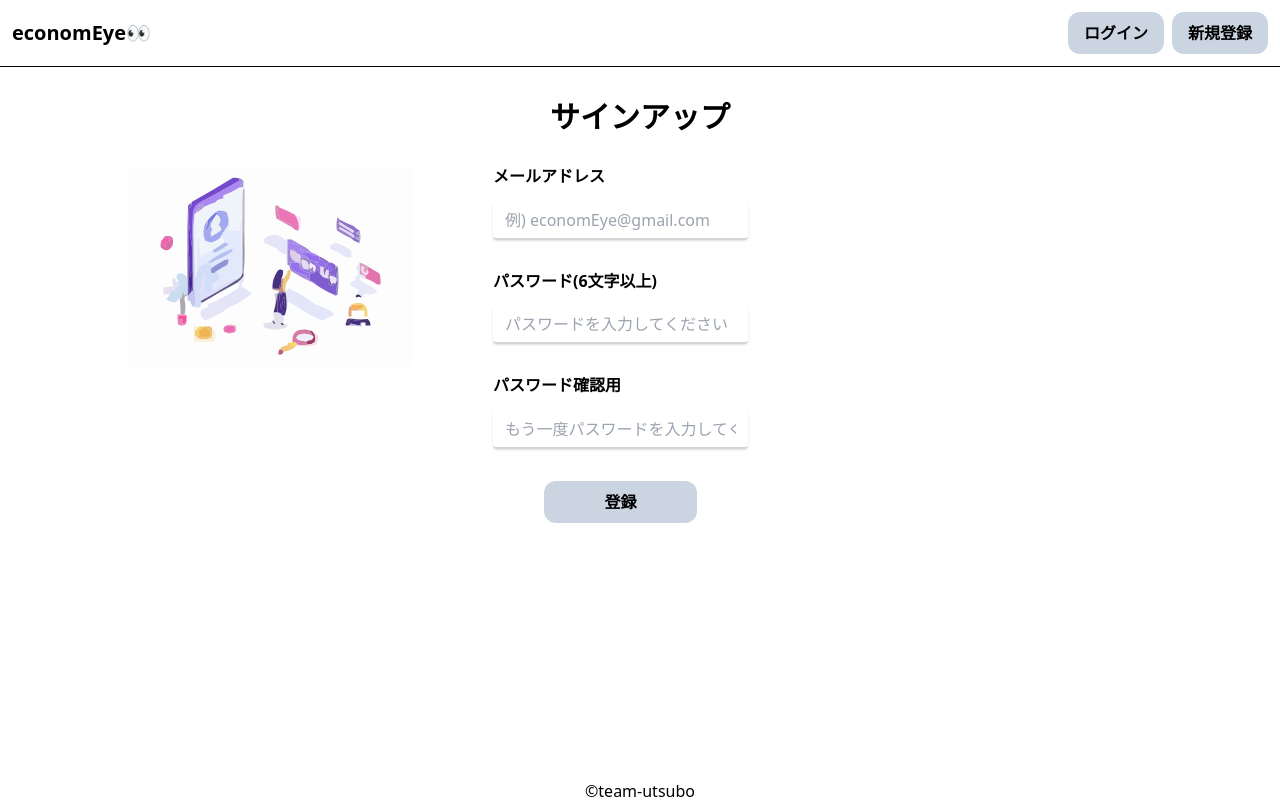
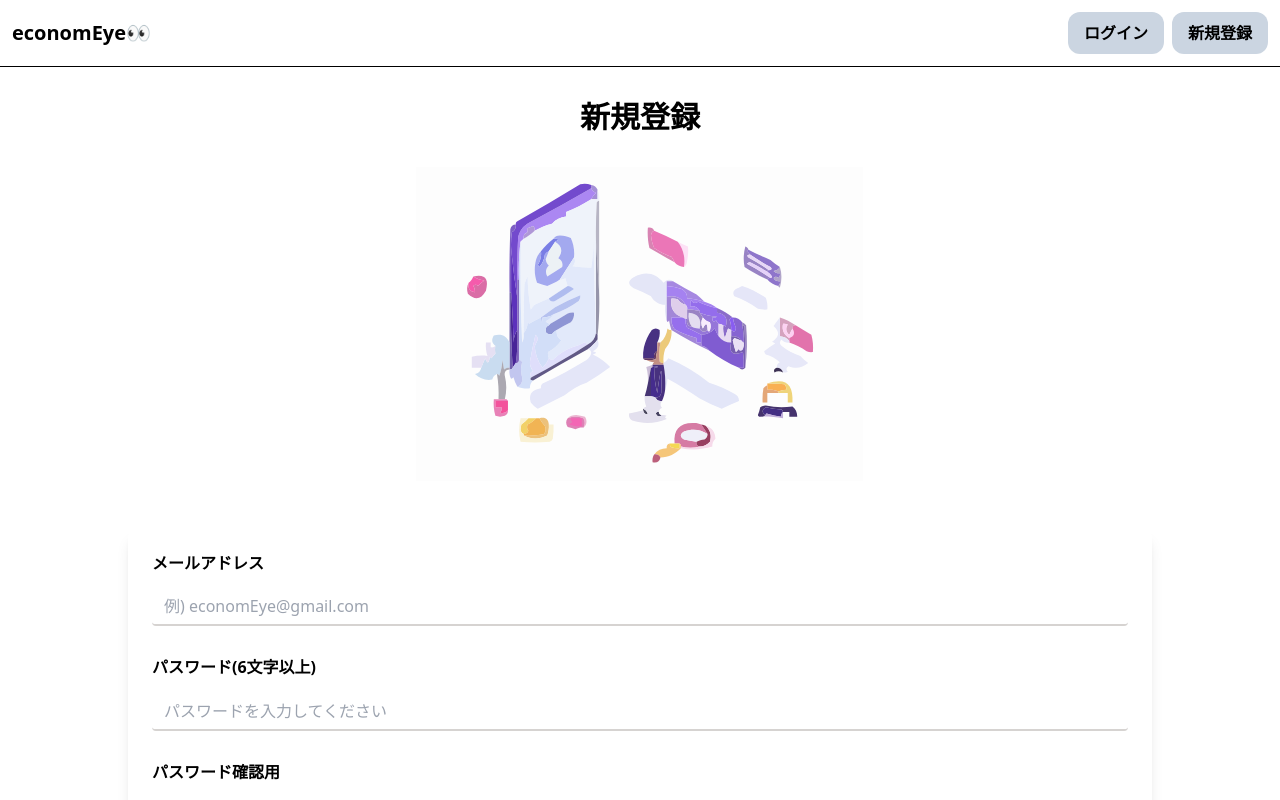
Before and after one commit to kikudesuyo/economEye, a React (Vite) app: page /signup in a window 1280 px wide. Shown: the top 800 px of the page. Built offline with nearby package versions, Linux system fonts and the light colour scheme; no server answers.

Commit message:
refactor: signup page

```diff
--- a/src/components/Input.tsx
+++ b/src/components/Input.tsx
@@ -19,7 +19,7 @@ const Input = ({
     <div className={`flex gap-4 ${style}`}>
       {label && <p className="font-bold">{label}</p>}
       <input
-        className="w-full flex-auto appearance-none rounded border-b-2 border-stone-300 px-3 py-2 leading-tight text-gray-700 shadow outline-none focus:shadow-md focus:outline-none"
+        className="w-full flex-auto appearance-none rounded border-b-2 border-stone-300 px-3 py-2 leading-tight text-gray-700  outline-none focus:shadow-md "
         type={type}
         placeholder={placeholder}
         value={value}
--- a/src/pages/auth/signup/Signup.tsx
+++ b/src/pages/auth/signup/Signup.tsx
@@ -36,11 +36,13 @@ const Signup = () => {
   };
   return (
     <Main style="gap-8 mt-8">
-      <h1 className="text-center text-3xl font-bold">サインアップ</h1>
-      <div className="flex flex-row gap-20">
-        <div>
-          <img src={signupLogo} />
+      <h1 className="text-center text-3xl font-bold">新規登録</h1>
+      <div className="flex flex-col gap-12 ">
+        <div className="flex w-full justify-center">
+          <img src={signupLogo} className="h-auto w-full max-w-md" />
         </div>
+        <div className="w-full">
+          <div className="rounded-lg bg-white p-6 shadow-lg">
             <div className="flex flex-col gap-8 text-left">
               <Input
                 type="email"
@@ -75,6 +77,8 @@ const Signup = () => {
               />
             </div>
           </div>
+        </div>
+      </div>
     </Main>
   );
 };
```
Lines whose indentation alone changed are shown as unchanged.
